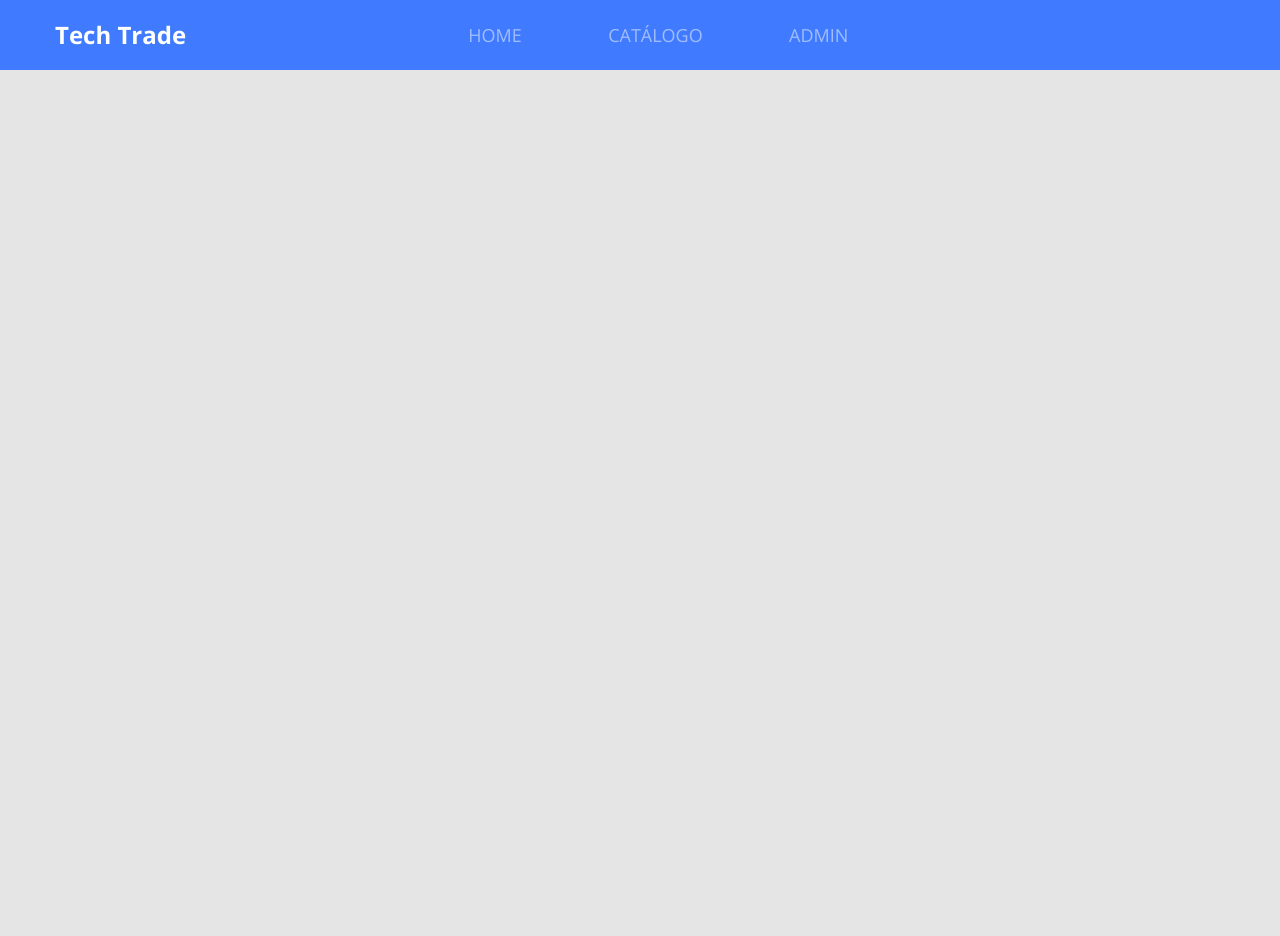
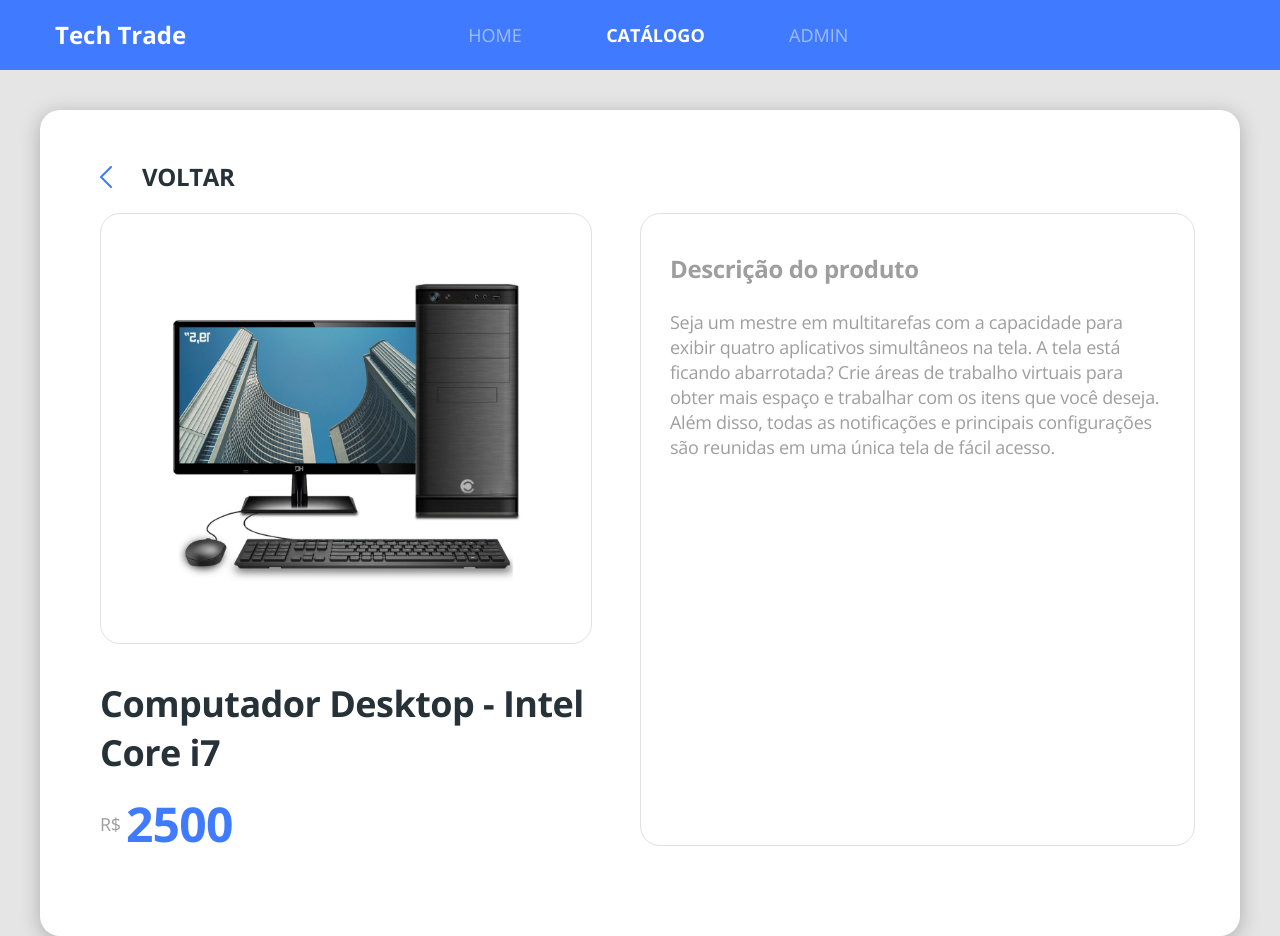
Before and after one commit to carlosemartins97/dscatalog, a React (Create React App) app in the folder front-web/: page /products/1 in a window 1280 px wide. Before the commit the page ends 800 px from the top, so only its background shows below. Built offline with nearby package versions, Linux system fonts and the light colour scheme.

Commit message:
Finish ProductDetails page

```diff
--- a/front-web/src/Routes.tsx
+++ b/front-web/src/Routes.tsx
@@ -3,6 +3,7 @@
 import Navbar from './core/components/Navbar';
 import Admin from './pages/Admin';
 import Catalog from './pages/Catalog';
+import ProductDetails from './pages/Catalog/components/ProductDetails';
 import Home from './pages/Home';
 
 const Routes = () => (
@@ -12,8 +13,11 @@
             <Route path="/" exact>
                 <Home />
             </Route>
-            <Route path="/catalog">
+            <Route path="/products" exact>
                 <Catalog />
+            </Route>
+            <Route path="/products/:productId">
+                <ProductDetails />
             </Route>
             <Route path="/admin">
                 <Admin />
--- a/front-web/src/core/components/ButtonIcon/styles.scss
+++ b/front-web/src/core/components/ButtonIcon/styles.scss
@@ -12,4 +12,5 @@
     display: flex;
     justify-content: center;
     align-items: center;
+    color: #FFF;
 }
--- a/front-web/src/core/components/Navbar/index.tsx
+++ b/front-web/src/core/components/Navbar/index.tsx
@@ -17,7 +17,7 @@
                     </NavLink>
                 </li>
                 <li>
-                    <NavLink to="/catalog" activeClassName="active">
+                    <NavLink to="/products" activeClassName="active">
                         CATÁLOGO
                     </NavLink>
                 </li>
--- /dev/null
+++ b/front-web/src/core/components/ProductPrice/index.tsx
@@ -0,0 +1,18 @@
+import React from 'react';
+import './styles.scss'
+
+type Props = {
+    price: string;
+}
+
+
+const ProductPrice = ({price}: Props) => (
+    <div className="product-price-container">
+        <span className="product-currency">R$</span>
+        <h3 className="product-price">
+            {price}
+        </h3>
+    </div>
+);
+
+export default ProductPrice;
--- /dev/null
+++ b/front-web/src/core/components/ProductPrice/styles.scss
@@ -0,0 +1,20 @@
+.product-price-container {
+    display: flex;
+    margin-top: 25px;
+    align-items: center;
+}
+
+.product-currency {
+    font-size: 18px;
+    line-height: 25px;
+    letter-spacing: -0.015em;
+    color: #9E9E9E;
+}
+
+.product-price {
+    font-size: 32px;
+    line-height: 44px;
+    letter-spacing: -0.015em;
+    color: #407BFF;
+    margin-left: 5px;
+}
--- a/front-web/src/pages/Catalog/components/ProductCard/index.tsx
+++ b/front-web/src/pages/Catalog/components/ProductCard/index.tsx
@@ -1,18 +1,14 @@
 import React from 'react';
 import './styles.scss'
 import {ReactComponent as ProductImage} from '../../../../core/assets/images/product.svg'
+import ProductPrice from '../../../../core/components/ProductPrice';
 
 const ProductCard = () => (
     <div className="card-base border-radius-10 product-card">
         <ProductImage />
         <div className="product-info">
             <h6 className="product-name">Computador Desktop - Intel Core i7</h6>
-            <div className="product-price-container">
-                <span className="product-currency">R$</span>
-                <h3 className="product-price">
-                    2.779,00
-                </h3>
-            </div>
+            <ProductPrice price="7500"/>
         </div>
     </div>
 );
--- a/front-web/src/pages/Catalog/components/ProductCard/styles.scss
+++ b/front-web/src/pages/Catalog/components/ProductCard/styles.scss
@@ -15,25 +15,5 @@
     font-size: 18px;
     line-height: 25px;
     letter-spacing: -0.015em;
+    color: #263238;
 }
-
-.product-price-container {
-    display: flex;
-    margin-top: 25px;
-    align-items: center;
-}
-
-.product-currency {
-    font-size: 18px;
-    line-height: 25px;
-    letter-spacing: -0.015em;
-    color: #9E9E9E;
-}
-
-.product-price {
-    font-size: 32px;
-    line-height: 44px;
-    letter-spacing: -0.015em;
-    color: #407BFF;
-    margin-left: 5px;
-}
--- /dev/null
+++ b/front-web/src/pages/Catalog/components/ProductDetails/index.tsx
@@ -0,0 +1,47 @@
+import React from 'react';
+import { Link, useParams } from 'react-router-dom';
+import {ReactComponent as ArrowIcon} from '../../../../core/assets/images/arrow.svg';
+import {ReactComponent as ProductImage} from '../../../../core/assets/images/product.svg';
+import ProductPrice from '../../../../core/components/ProductPrice';
+import './styles.scss';
+
+type ParamsType = {
+    productId: string;
+}
+
+
+const ProductDetails = () => {
+    const { productId } = useParams<ParamsType>();
+    return (
+        <div className="product-details-container">
+            <div className="card-base border-radius-20 product-details">
+                <Link to="/products" className="product-details-goback">
+                    <ArrowIcon className="icon-goback"/>
+                    <span className="text-goback">Voltar</span>
+                </Link>
+                <div className="row">
+                    <div className="col-6 pr-5">
+                        <div className="product-details-card text-center">
+                            <ProductImage className="product-details-image" />
+                        </div>
+                        <h1 className="product-details-name">Computador Desktop - Intel Core i7</h1>
+                        <ProductPrice price="2500"/>
+                    </div>
+                    <div className="col-6 product-details-card">
+                        <h1 className="product-description-title">Descrição do produto</h1>
+                        <p className="product-description-text">
+                        Seja um mestre em multitarefas com a capacidade para exibir quatro aplicativos
+                         simultâneos na tela. A tela está ficando abarrotada? Crie áreas de
+                          trabalho virtuais para obter mais espaço e trabalhar com os itens
+                           que você deseja. Além disso, todas as notificações e principais
+                            configurações são reunidas em uma única tela de fácil acesso.
+
+                        </p>
+                    </div>
+                </div>
+            </div>
+        </div>
+    );
+};
+
+export default ProductDetails;
--- /dev/null
+++ b/front-web/src/pages/Catalog/components/ProductDetails/styles.scss
@@ -0,0 +1,66 @@
+.product-details-container {
+    margin-top: 40px;
+    padding: 0 40px 0 40px;
+}
+
+.product-details {
+    padding: 50px 60px 90px 60px;
+}
+
+.icon-goback {
+    color: #407bFF;
+    transform: rotate(-180deg);
+    margin-right: 30px;
+}
+
+.product-details-goback {
+    display: flex;
+    align-items: center;
+    margin-bottom: 20px;
+}
+
+.text-goback {
+    font-size: 24px;
+    line-height: 33px;
+    letter-spacing: -0.015em;
+    color: #263238;
+    font-weight: bold;
+    text-transform: uppercase;
+}
+
+.product-details-card {
+    border: 1px solid #E1E1E1;
+    border-radius: 20px;
+    padding: 38px 29px;
+}
+
+.product-details-image {
+    width: 353px;
+    height: 353px;
+}
+
+.product-description-title {
+    font-size: 24px;
+    line-height: 33px;
+    letter-spacing: -0.015em;
+    color: #9E9E9E;
+    margin-bottom: 25px;
+}
+
+.product-description-text {
+    font-size: 18px;
+    line-height: 25px;
+    letter-spacing: -0.015em;
+    color: #9E9E9E;
+}
+
+.product-details-name {
+    font-size: 36px;
+    line-height: 49px;
+    letter-spacing: -0.015em;
+    margin-top: 35px;
+}
+
+.product-details .product-price {
+    font-size: 48px;
+}
--- a/front-web/src/pages/Catalog/index.tsx
+++ b/front-web/src/pages/Catalog/index.tsx
@@ -1,4 +1,5 @@
 import React from 'react';
+import { Link } from 'react-router-dom';
 import ProductCard from './components/ProductCard';
 import './styles.scss'
 
@@ -8,15 +9,16 @@
             Catalogo de produtos
         </h1>
         <div className="catalog-products">
-            <ProductCard />
-            <ProductCard />
-            <ProductCard />
-            <ProductCard />
-            <ProductCard />
-            <ProductCard />
-            <ProductCard />
-            <ProductCard />
-            <ProductCard />
+            <Link to="/products/1"><ProductCard /></Link>
+            <Link to="/products/2"><ProductCard /></Link>
+            <Link to="/products/3"><ProductCard /></Link>
+            <Link to="/products/4"><ProductCard /></Link>
+            <Link to="/products/5"><ProductCard /></Link>
+            <Link to="/products/6"><ProductCard /></Link>
+            <Link to="/products/7"><ProductCard /></Link>
+            <Link to="/products/8"><ProductCard /></Link>
+            <Link to="/products/9"><ProductCard /></Link>
+
 
         </div>
     </div>
--- a/front-web/src/pages/Home/index.tsx
+++ b/front-web/src/pages/Home/index.tsx
@@ -14,7 +14,7 @@
                 <p className="text-subtitle">
                     Ajudaremos você a encontrar os melhores <br /> produtos disponíveis no mercado.
                 </p>
-                <Link to="/catalog">
+                <Link to="/products">
                     <ButtonIcon text="inicie agora a sua busca"/>
                 </Link>
             </div>
```
Also changed, not shown: front-web/src/core/assets/images/arrow.svg, 1 other file (tests, documents, lock files or other folders).
